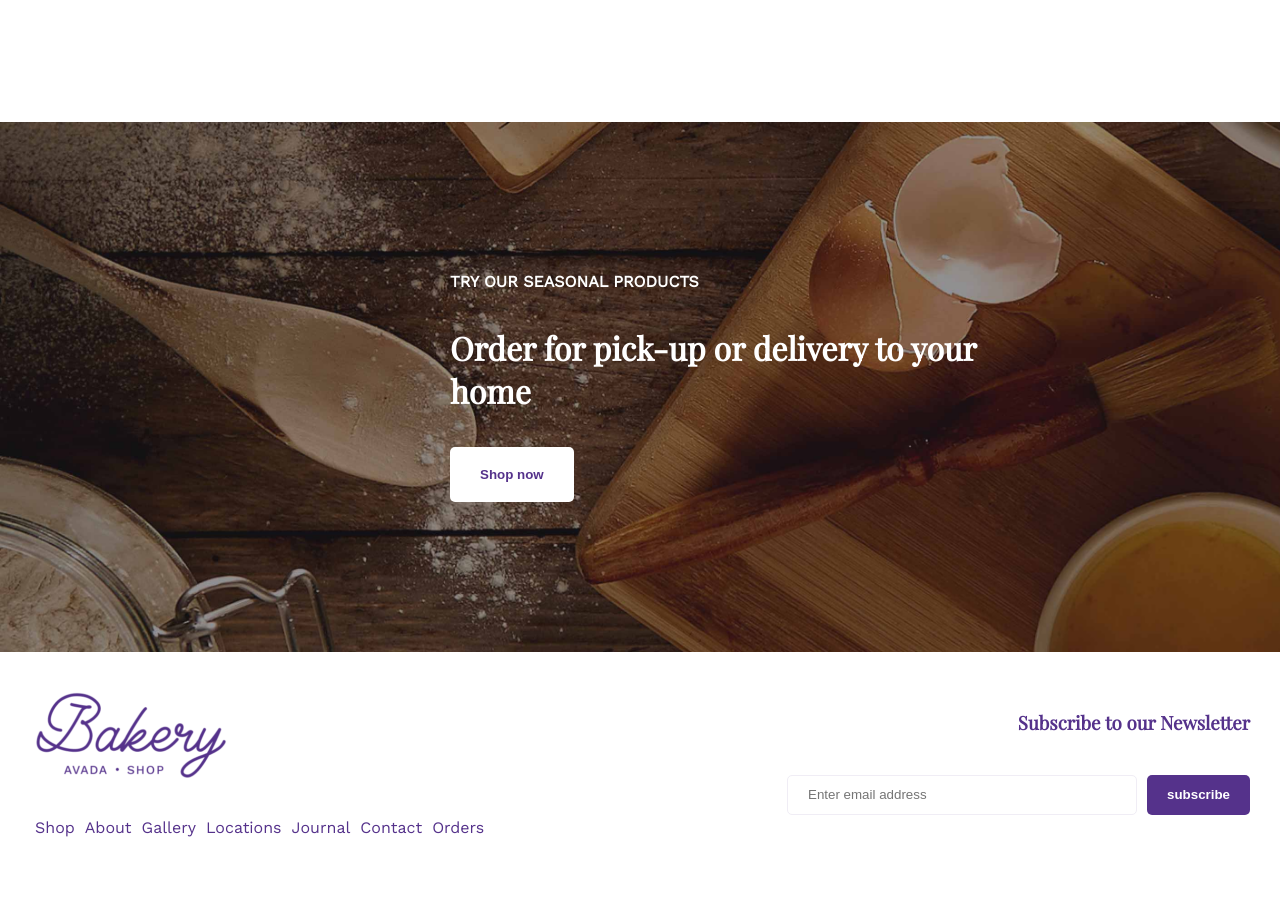
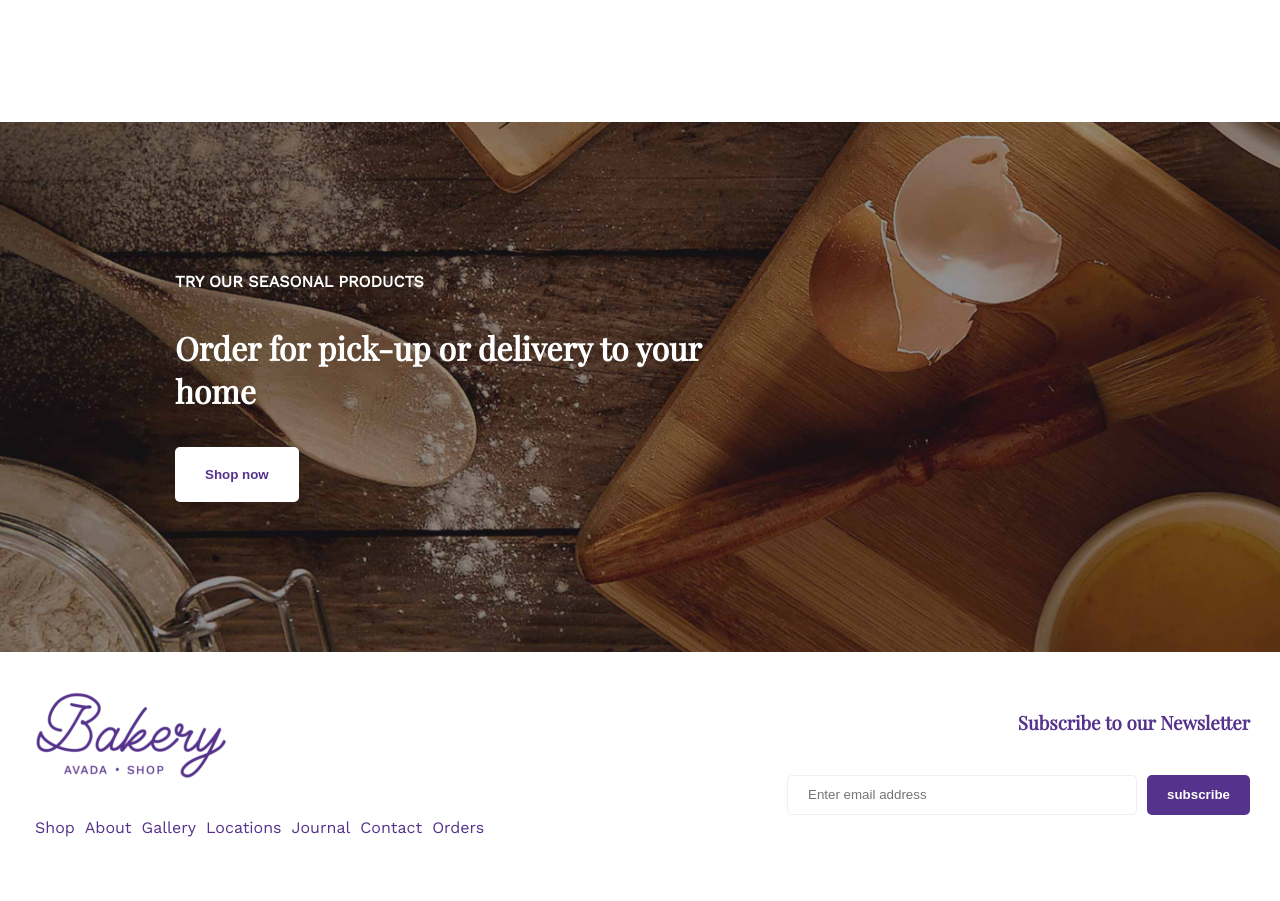
Before and after one commit to EnricoNapolitano/bakery-site, a Vue app: page / in a window 1280 px wide. Shown: the part 7177-8078 px from the top of the page. Built offline with nearby package versions, Linux system fonts and the light colour scheme.

Commit message:
switching padding for margin (DeliverySection)

```diff
--- a/src/assets/scss/style.scss
+++ b/src/assets/scss/style.scss
@@ -70,8 +70,8 @@ li {
     padding-bottom: 30px;
 }
 
-.ml-450 {
-    margin-left: 450px;
+.pr-400 {
+    padding-right: 400px;
 }
 
 .mv-section {
--- a/src/components/AppMain/DeliveySection.vue
+++ b/src/components/AppMain/DeliveySection.vue
@@ -8,7 +8,7 @@ export default {
 }
 </script>
 <template>
-    <section id="delivery" class="d-flex ai-center">
+    <section id="delivery" class="d-flex jc-center ai-center pr-400">
         <action-call :label="data.delivery.label" :title="data.delivery.title" :button_label="data.delivery.button"
             class="ml-450"></action-call>
     </section>
```
